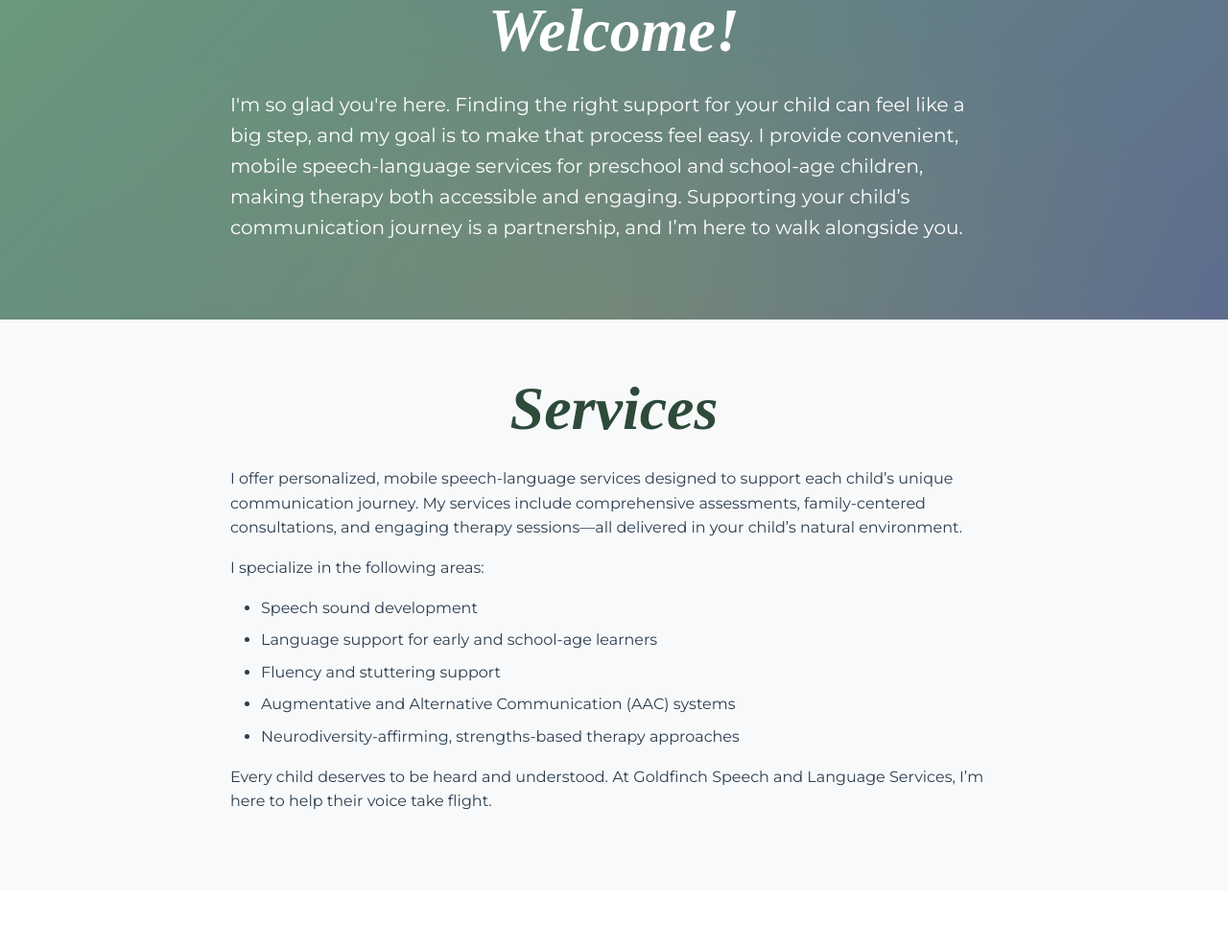
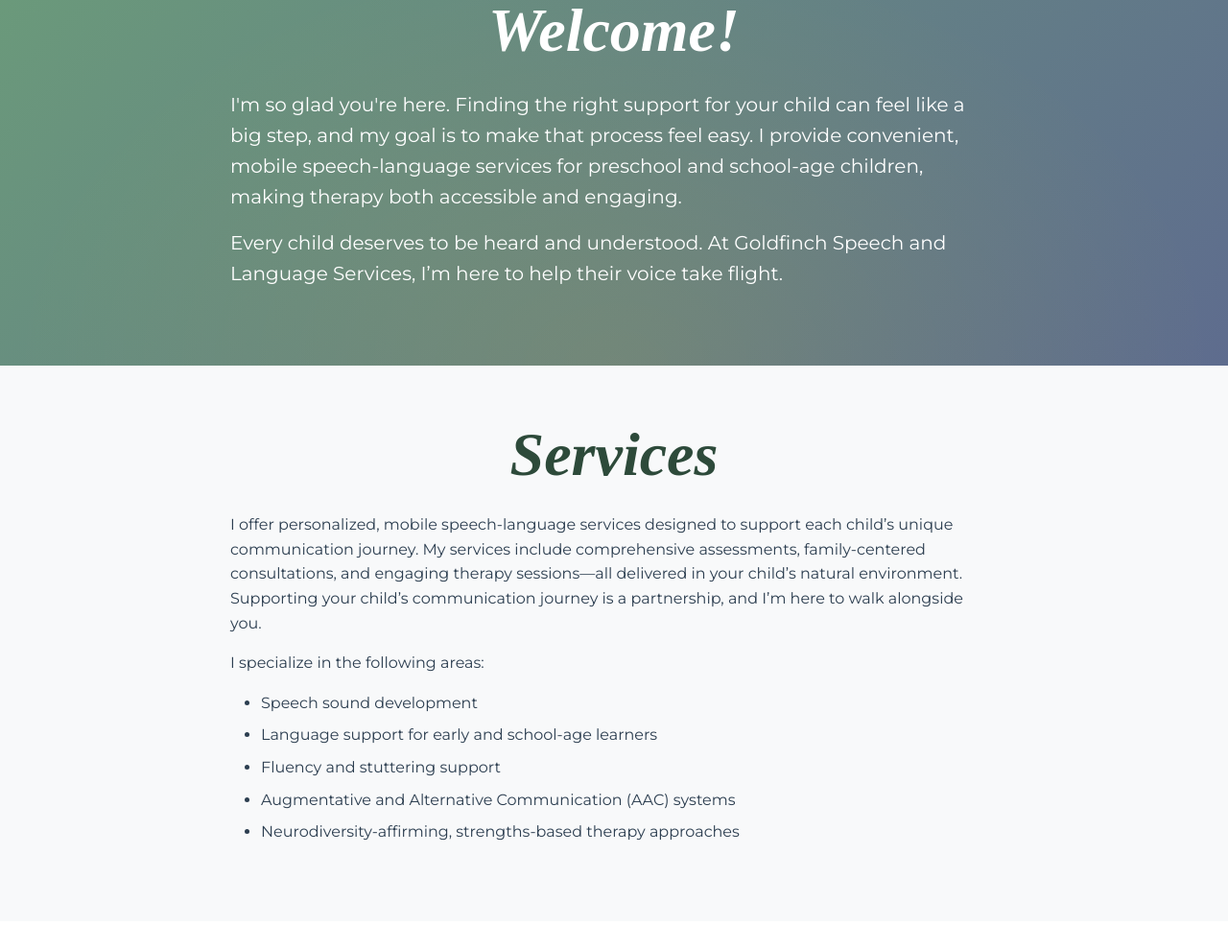
Before and after one commit to pdaoust/gf-slp, an Eleventy site: page src/index.njk in a window 1280 px wide. Shown: the part 701-1690 px from the top of the page at 96% size. Built offline with nearby package versions, Linux system fonts and the light colour scheme; Eleventy itself is replaced by a stand-in of ours; files that its build step writes are made by us from their sources; a web font is replaced by a local one.

Commit message:
fix: text edits

```diff
--- a/src/_includes/services.md
+++ b/src/_includes/services.md
@@ -1,6 +1,6 @@
 # Services
 
-I offer personalized, mobile speech-language services designed to support each child’s unique communication journey. My services include comprehensive assessments, family-centered consultations, and engaging therapy sessions—all delivered in your child’s natural environment.
+I offer personalized, mobile speech-language services designed to support each child’s unique communication journey. My services include comprehensive assessments, family-centered consultations, and engaging therapy sessions—all delivered in your child’s natural environment. Supporting your child’s communication journey is a partnership, and I’m here to walk alongside you.
 
 I specialize in the following areas:
 
@@ -9,5 +9,3 @@ I specialize in the following areas:
 * Fluency and stuttering support
 * Augmentative and Alternative Communication (AAC) systems
 * Neurodiversity-affirming, strengths-based therapy approaches
-
-Every child deserves to be heard and understood. At Goldfinch Speech and Language Services, I’m here to help their voice take flight.
--- a/src/_includes/welcome.md
+++ b/src/_includes/welcome.md
@@ -1,3 +1,5 @@
 # Welcome!
 
-I'm so glad you're here. Finding the right support for your child can feel like a big step, and my goal is to make that process feel easy. I provide convenient, mobile speech-language services for preschool and school-age children, making therapy both accessible and engaging. Supporting your child’s communication journey is a partnership, and I’m here to walk alongside you.
+I'm so glad you're here. Finding the right support for your child can feel like a big step, and my goal is to make that process feel easy. I provide convenient, mobile speech-language services for preschool and school-age children, making therapy both accessible and engaging.
+
+Every child deserves to be heard and understood. At Goldfinch Speech and Language Services, I’m here to help their voice take flight.
```
